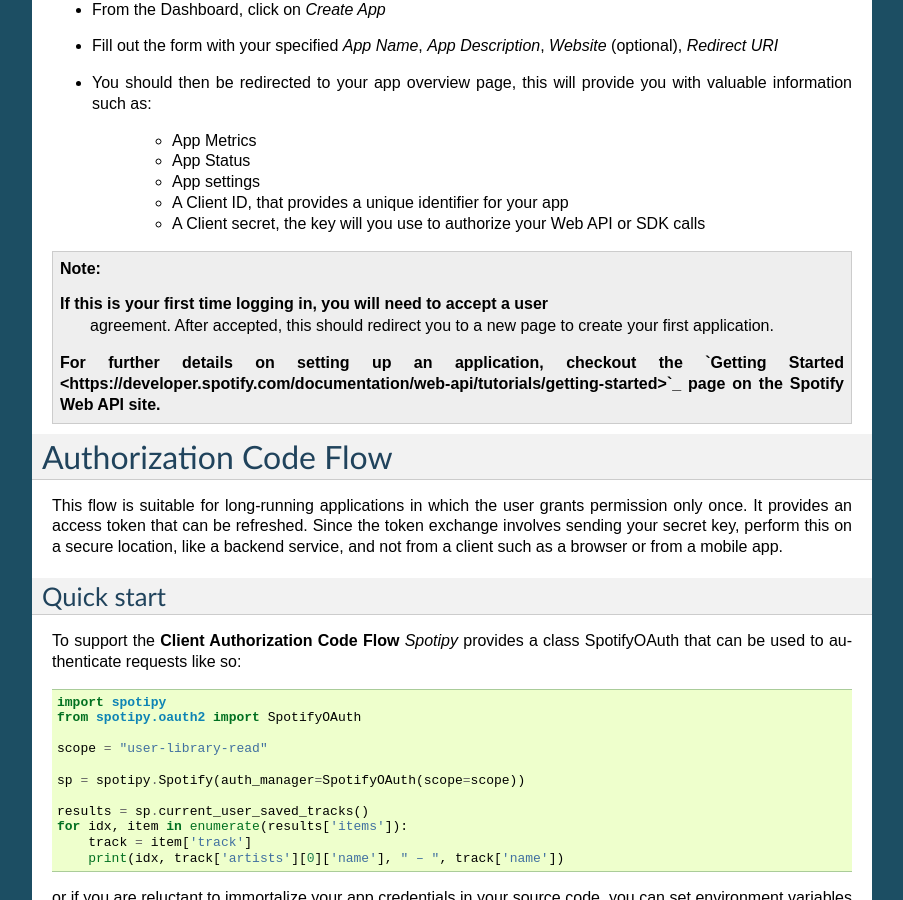
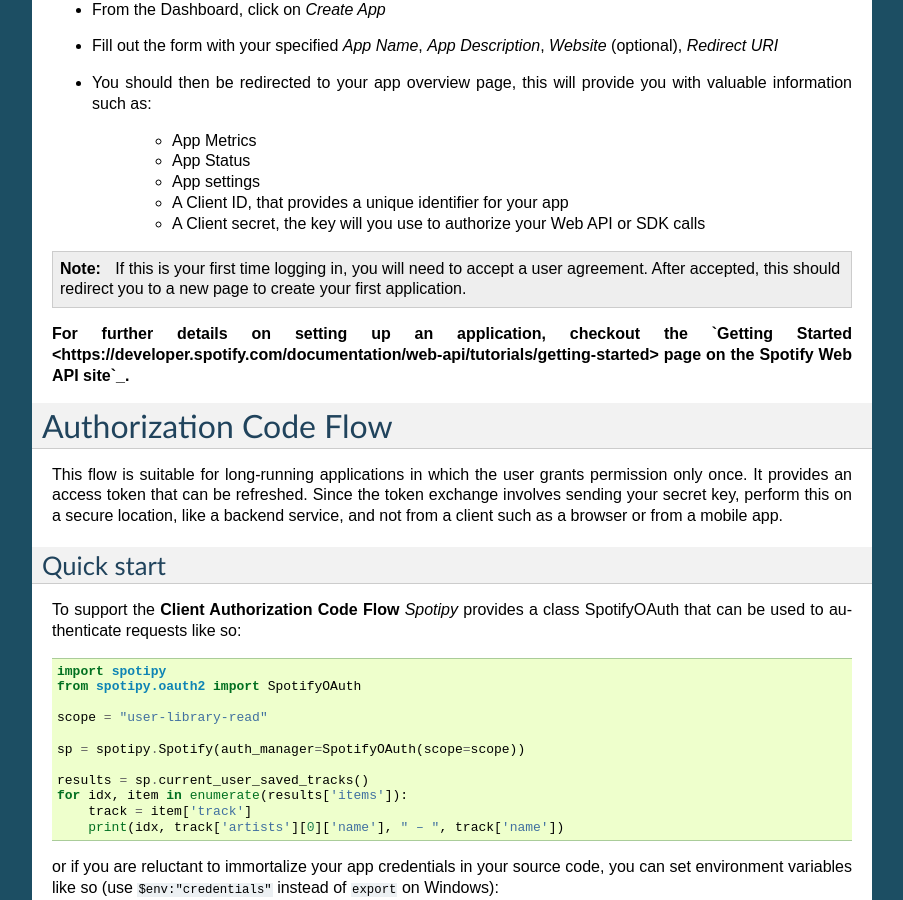
Before and after one commit to spotipy-dev/spotipy, a Sphinx documentation site: the page built from docs/index.rst, in a window 1280 px wide and 900 px high, scrolled down 2368 px. Shown: the whole window, without its empty margins (198-1101 px from the left). Built offline with Sphinx 7.4.7, drawn with Linux system fonts in a browser that asks for light colours.

```diff
--- a/docs/index.rst
+++ b/docs/index.rst
@@ -133,7 +133,7 @@ Setting Up Your Application on Spotify Web API
          agreement. After accepted, this should redirect you to a new page to
          create your first application.
 
- **For further details on setting up an application, checkout the `Getting Started <https://developer.spotify.com/documentation/web-api/tutorials/getting-started>`_ page on the Spotify Web API site.**
+**For further details on setting up an application, checkout the `Getting Started <https://developer.spotify.com/documentation/web-api/tutorials/getting-started> page on the Spotify Web API site`_.**
 
 Authorization Code Flow
 =======================
```
